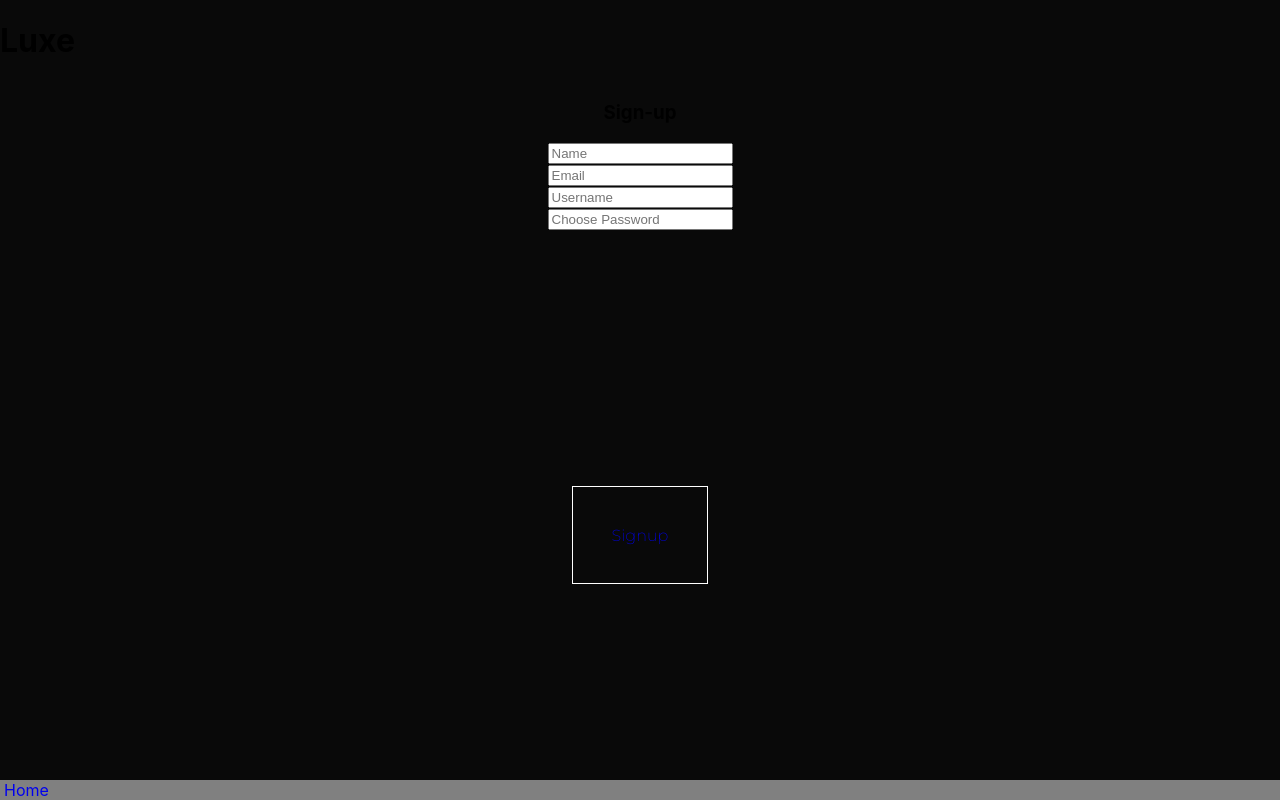
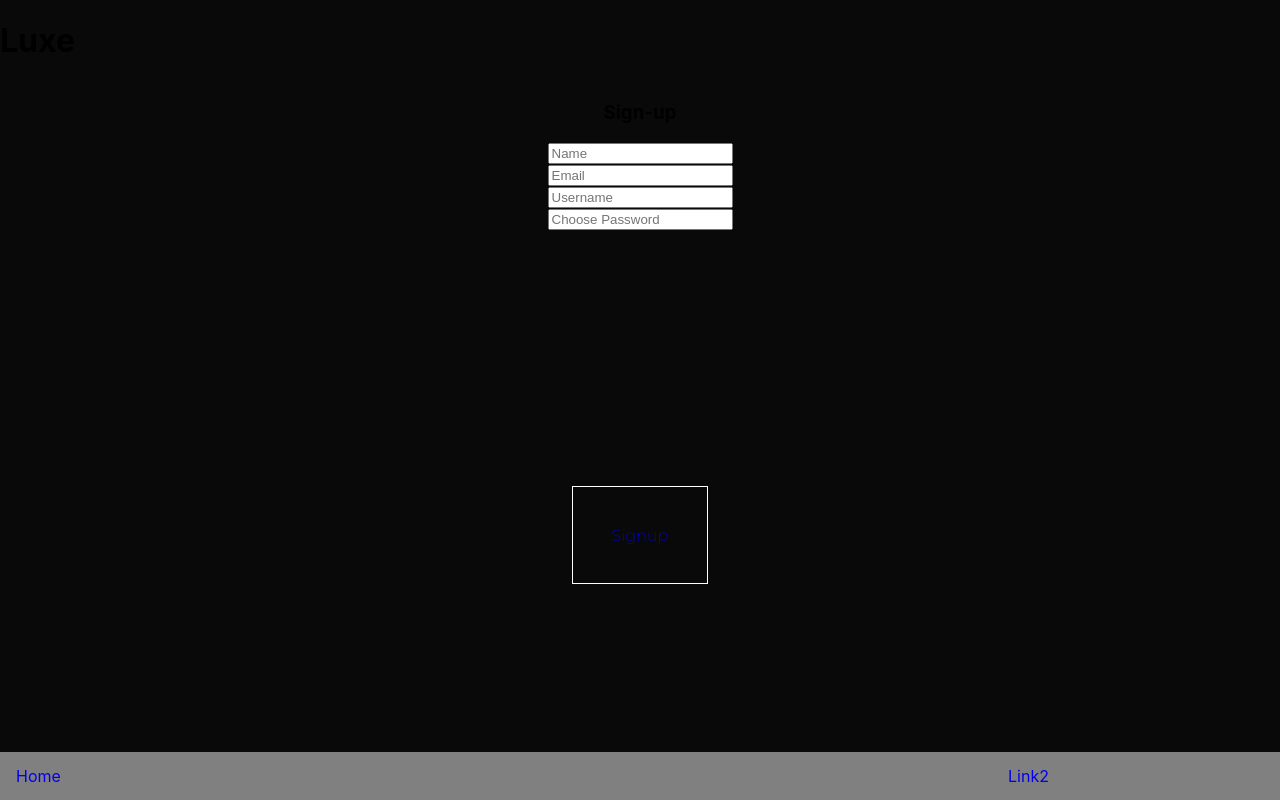
Before and after one commit to SheCodesAus/plus-bris-2021-the-flat-bytes-react, a React (Create React App) app: page /signup in a window 1280 px wide. Built offline with nearby package versions, Linux system fonts and the light colour scheme.

Commit message:
working styling and spacing

```diff
--- a/src/components/Nav/Nav.css
+++ b/src/components/Nav/Nav.css
@@ -1,14 +1,15 @@
 .nav_component {
+    display: flex;
     background-color:grey;
     width: 100%;
     position: fixed;
+    justify-content: space-between;
     bottom: 0;
 }
 
 li {
 display: table-row;
+padding: 14px 16px;
 min-width: 20vw;
-padding-right:4px;
-padding-left:4px;
 float: left;
 }
--- a/src/components/Nav/Nav.jsx
+++ b/src/components/Nav/Nav.jsx
@@ -7,7 +7,7 @@ function Nav() {
   return (
     <nav className="nav_component">
       <li><Link to="/home">Home</Link></li>
-      {/* <li style="float:right;text-align:right"><Link to="/car-detail">Account</Link></li> */}
+      <li><Link to="/car-detail">Link2</Link></li>
     </nav>
   );
 }
```
